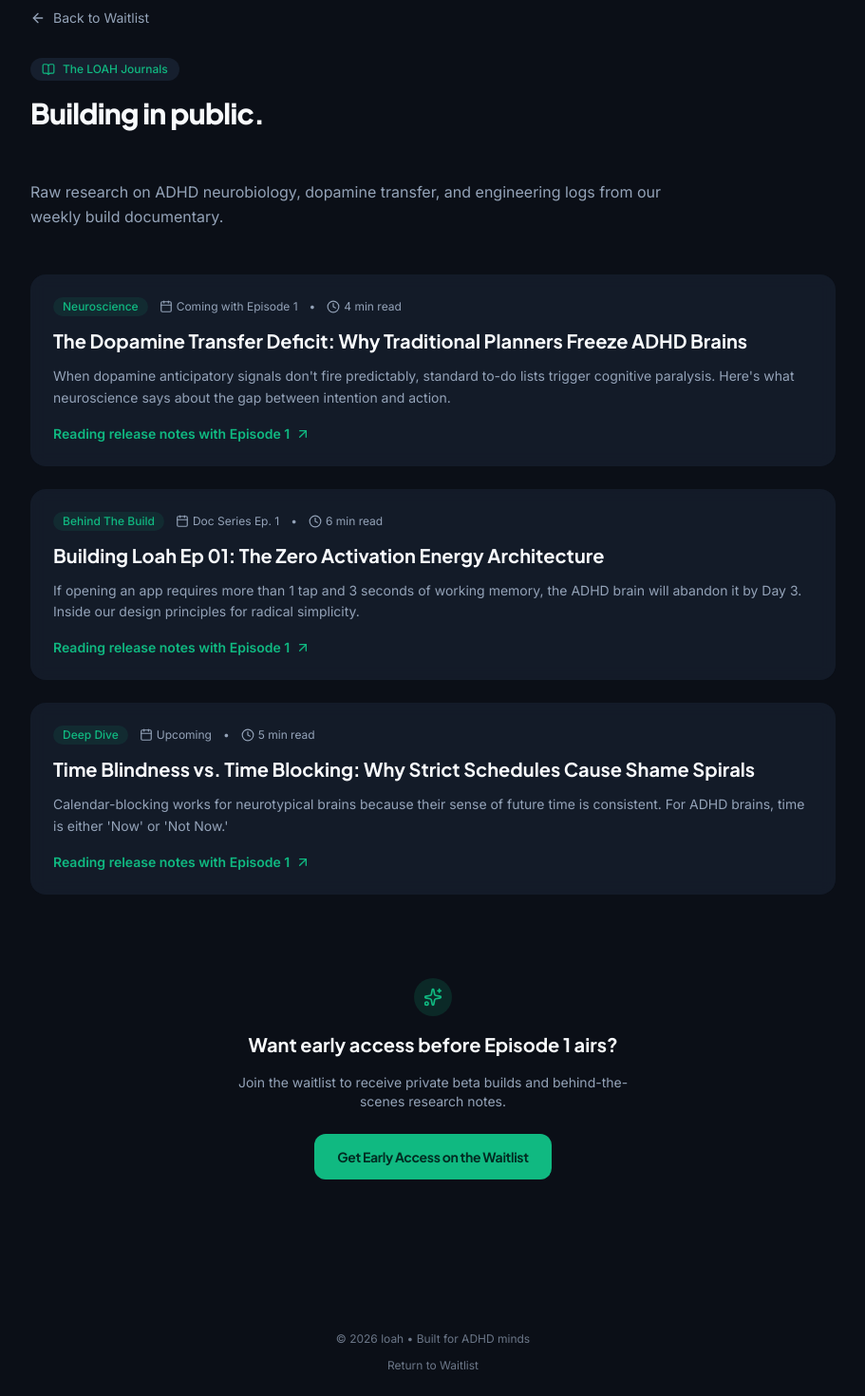
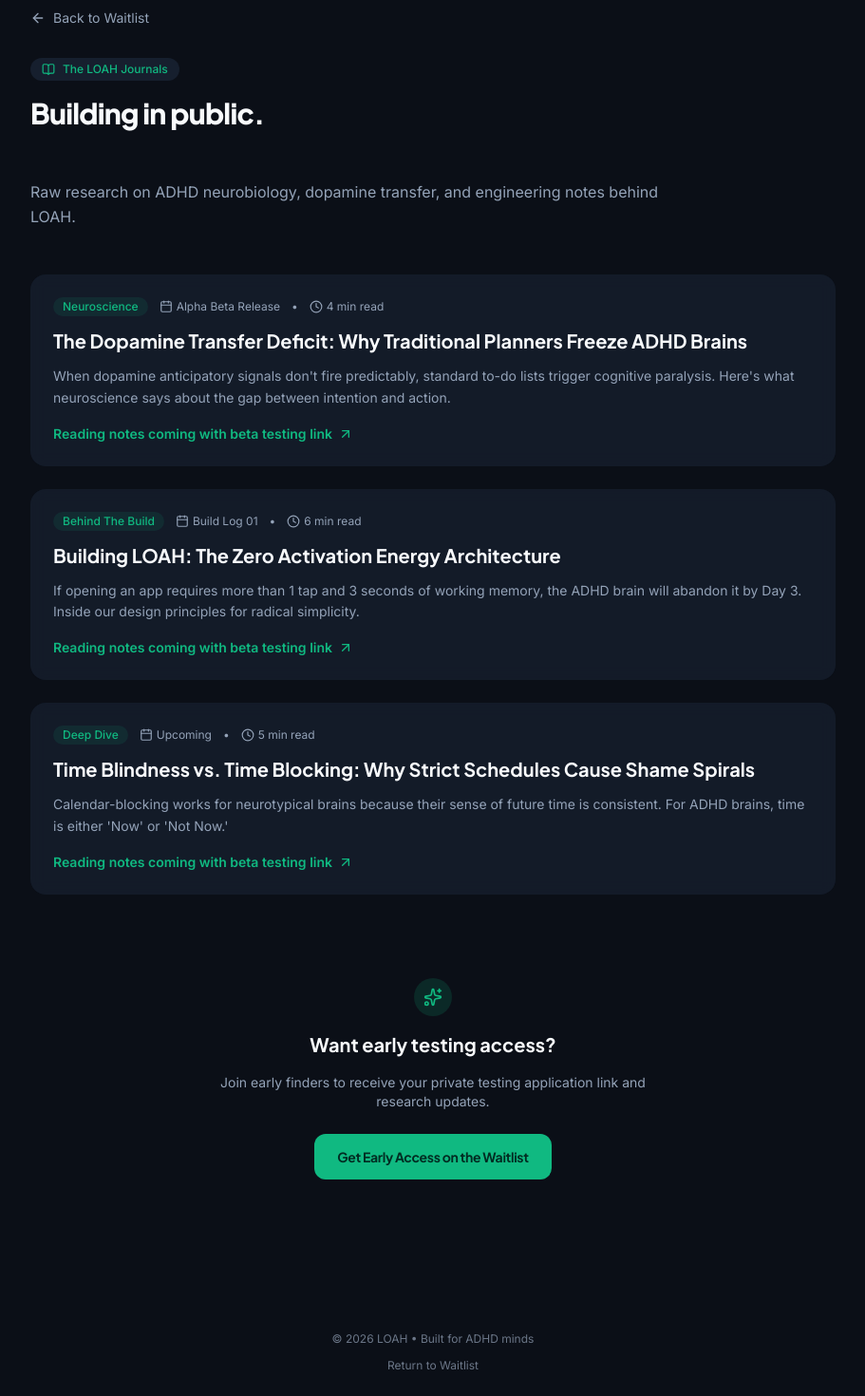
Before and after one commit to HarshaJyos/LOAH_WAITLIST, a Next.js app: page /journal in a window 1280 px wide. Shown: the part 111-1581 px from the top of the page at 95% size, without its empty margins (184-1095 px from the left). Built offline with nearby package versions, Linux system fonts and the light colour scheme.

Commit message:
chore: update waitlist success and status copy to early finders testing app link

```diff
--- a/app/journal/page.tsx
+++ b/app/journal/page.tsx
@@ -14,17 +14,17 @@
     title: "The Dopamine Transfer Deficit: Why Traditional Planners Freeze ADHD Brains",
     excerpt:
       "When dopamine anticipatory signals don't fire predictably, standard to-do lists trigger cognitive paralysis. Here's what neuroscience says about the gap between intention and action.",
-    date: "Coming with Episode 1",
+    date: "Alpha Beta Release",
     readTime: "4 min read",
     tag: "Neuroscience",
     featured: true,
   },
   {
     slug: "zero-activation-energy",
-    title: "Building Loah Ep 01: The Zero Activation Energy Architecture",
+    title: "Building LOAH: The Zero Activation Energy Architecture",
     excerpt:
       "If opening an app requires more than 1 tap and 3 seconds of working memory, the ADHD brain will abandon it by Day 3. Inside our design principles for radical simplicity.",
-    date: "Doc Series Ep. 1",
+    date: "Build Log 01",
     readTime: "6 min read",
     tag: "Behind The Build",
     featured: false,
@@ -70,7 +70,7 @@
             </span>
           </h1>
           <p className="font-body text-[#94A3B8] text-base sm:text-lg max-w-2xl leading-relaxed">
-            Raw research on ADHD neurobiology, dopamine transfer, and engineering logs from our weekly build documentary.
+            Raw research on ADHD neurobiology, dopamine transfer, and engineering notes behind LOAH.
           </p>
         </div>
 
@@ -105,7 +105,7 @@
               </p>
 
               <div className="flex items-center gap-1.5 text-sm font-semibold text-[#10B981] group-hover:underline underline-offset-4">
-                <span>Reading release notes with Episode 1</span>
+                <span>Reading notes coming with beta testing link</span>
                 <ArrowUpRight className="w-4 h-4 transition-transform group-hover:translate-x-0.5 group-hover:-translate-y-0.5" />
               </div>
             </article>
@@ -118,10 +118,10 @@
             <Sparkles className="w-5 h-5" />
           </div>
           <h3 className="font-heading font-bold text-xl sm:text-2xl text-[#F8FAFC]">
-            Want early access before Episode 1 airs?
+            Want early testing access?
           </h3>
           <p className="font-body text-sm text-[#94A3B8] max-w-md mx-auto">
-            Join the waitlist to receive private beta builds and behind-the-scenes research notes.
+            Join early finders to receive your private testing application link and research updates.
           </p>
           <div className="pt-2">
             <Link
@@ -136,7 +136,7 @@
 
       {/* Footer */}
       <footer className="w-full py-6 px-6 sm:px-10 flex flex-col sm:flex-row items-center justify-between text-xs text-[#94A3B8]/70 border-t border-white/[0.04] mt-16 gap-3">
-        <span>© {new Date().getFullYear()} loah • Built for ADHD minds</span>
+        <span>© {new Date().getFullYear()} LOAH • Built for ADHD minds</span>
         <Link href="/" className="hover:text-[#F8FAFC] transition-colors">
           Return to Waitlist
         </Link>
--- a/app/page.tsx
+++ b/app/page.tsx
@@ -56,7 +56,7 @@
             Read Our Journals
           </Link>
           <span>•</span>
-          <span className="text-[#94A3B8]/60">Doc Episode 1 dropping soon</span>
+          <span className="text-[#94A3B8]/60">Testing app links rolling out soon</span>
         </div>
       </footer>
     </div>
--- a/components/Header.tsx
+++ b/components/Header.tsx
@@ -33,7 +33,7 @@
             <span className="animate-ping absolute inline-flex h-full w-full rounded-full bg-[#10B981] opacity-75"></span>
             <span className="relative inline-flex rounded-full h-2 w-2 bg-[#10B981]"></span>
           </span>
-          <span>Doc Series Ep. 1 Drops Soon</span>
+          <span>Early Beta Invites Rolling Out</span>
         </div>
       </nav>
     </header>
--- a/components/WaitlistForm.tsx
+++ b/components/WaitlistForm.tsx
@@ -80,10 +80,10 @@
               <Sparkles className="w-3.5 h-3.5" /> Early Access Confirmed
             </div>
             <h3 className="text-xl sm:text-2xl font-heading font-bold text-[#F8FAFC]">
-              {isAlreadyRegistered ? "You're already on the list!" : "You’re on the list."}
+              {isAlreadyRegistered ? "You're already on the list!" : "Welcome to early finders!"}
             </h3>
             <p className="text-[#94A3B8] text-sm sm:text-base font-body max-w-md">
-              Episode 1 of our build documentary drops soon. We’ll notify <span className="text-[#F8FAFC] font-medium">{email}</span> the moment it’s ready.
+              You will receive an email at <span className="text-[#F8FAFC] font-medium">{email}</span> containing the testing application link soon.
             </p>
           </div>
 
@@ -170,7 +170,7 @@
         <div className="flex items-center justify-center gap-2 text-xs sm:text-sm text-[#94A3B8] font-body text-center pt-1">
           <ShieldCheck className="w-4 h-4 text-[#10B981] shrink-0" />
           <span>
-            <strong className="font-medium text-[#F8FAFC]">100% free</strong> during open development. Watch us build it live week-by-week.
+            <strong className="font-medium text-[#F8FAFC]">100% free</strong> during open testing. You’ll receive early access directly in your inbox.
           </span>
         </div>
       </form>
```
